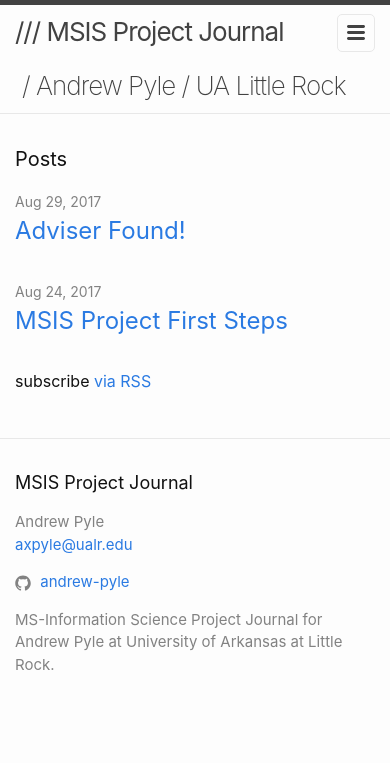
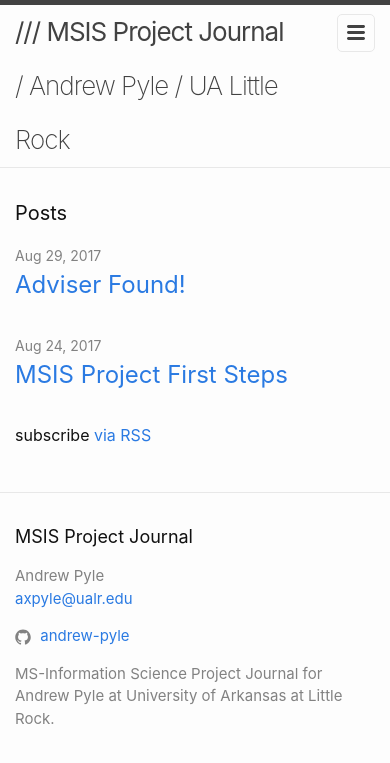
Before and after one commit to andrew-pyle/msis-journal, a Jekyll site: the page built from docs/index.md, in a window 390 px wide. Shown: the top 763 px of the page. Built offline with Jekyll 4.4.1, drawn with Linux system fonts in a browser that asks for light colours.

Commit message:
Add $on-palm media query to .site-subtitle

```diff
--- a/docs/_sass/minima/_layout.scss
+++ b/docs/_sass/minima/_layout.scss
@@ -33,6 +33,11 @@
   margin-bottom: 0;
   padding-left: 7px;
   float: left;
+
+  @include media-query($on-palm) {
+    padding-left: 0px;
+    padding-right: 60px;
+  }
 }
 
 .site-nav {
```
